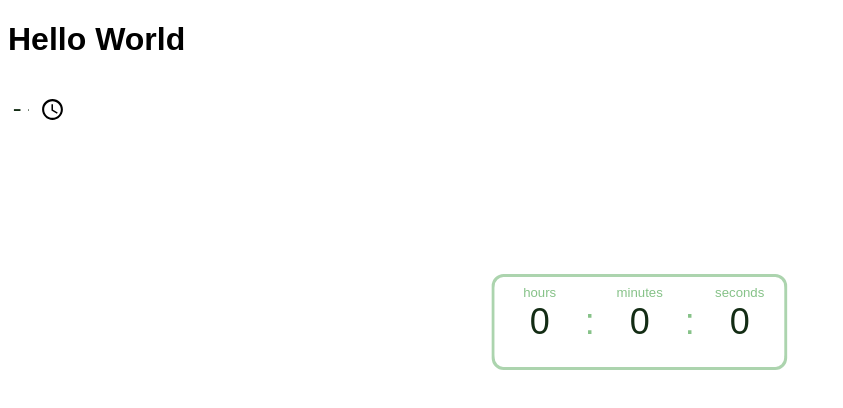
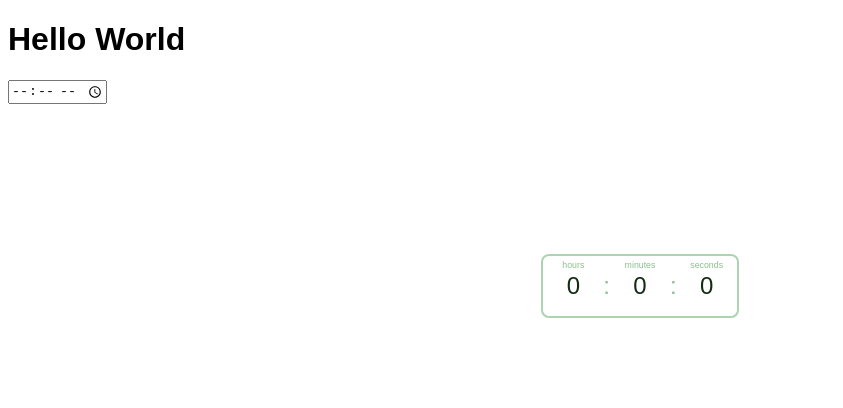
Before and after one commit to rami2076/multitimer-react, a React (Vite) app: page / in a window 1280 px wide. Shown: the top 408 px of the page, without its empty margins (0-843 px from the left). Built offline with nearby package versions, Linux system fonts and the light colour scheme.

Commit message:
time-box専用のクラスを設定して他のDOMに影響しないように変更

```diff
--- a/src/CustomInputTime.tsx
+++ b/src/CustomInputTime.tsx
@@ -6,8 +6,8 @@ function CustomInputTime() {
   return (
     <>
       <div>
-        <div className={'time_wrapper'}>
-          <div className={'time_input'}>
+        <div className={'time-wrapper'}>
+          <div className={'time-input'}>
             <TimeBox name={'hours'} defaultValue={'0'} min={0} max={10}></TimeBox>
             <span>:</span>
             <TimeBox name={'minutes'} defaultValue={'0'} min={0} max={59}></TimeBox>
--- a/src/TimeBox.tsx
+++ b/src/TimeBox.tsx
@@ -8,9 +8,10 @@ export interface TimeBoxProps {
 function TimeBox(prop: TimeBoxProps) {
   return (
     <>
-      <label htmlFor={prop.name}>
-        <span className={`label`}>{prop.name}</span>
+      <label className={'time-box'} htmlFor={prop.name}>
+        <span className={`label time-box`}>{prop.name}</span>
         <input
+          className={'time-box'}
           name={prop.name}
           max={prop.max}
           min={prop.min}
--- a/src/style/input-time.css
+++ b/src/style/input-time.css
@@ -7,16 +7,16 @@ body {
     font-family: sans-serif;
 }
 
-.time_wrapper {
+.time-wrapper {
     width: fit-content;
     margin: 0 auto;
     /*   background: pink; */
     position: relative;
     top: 150px;
-    transform: scale(1.5);
+    /*transform: scale(1.5);*/
 }
 
-.time_input {
+.time-input {
     border: 2px solid var(--inactive);
     width: fit-content;
     color: #86c288;
@@ -25,7 +25,7 @@ body {
     align-items: center;
 }
 
-input {
+input.time-box {
     width: 60px;
     height: 60px;
     border: none;
@@ -36,7 +36,7 @@ input {
     color: #132c14;
 }
 
-label {
+label.time-box {
     display: flex;
     flex-direction: column;
     justify-content: center;
@@ -44,43 +44,43 @@ label {
     align-items: center;
 }
 
-.label {
+.label.time-box {
     font-size: 0.55rem;
     position: absolute;
     top: 4.5px;
 }
 
 /* Chrome, Safari, Edge, Opera */
-input::-webkit-outer-spin-button,
-input::-webkit-inner-spin-button {
+.time-box input::-webkit-outer-spin-button,
+.time-box input::-webkit-inner-spin-button {
     -webkit-appearance: none;
     margin: 0;
 }
 
 /* Firefox */
-input[type="number"] {
+input[type="number"].time-box {
     -moz-appearance: textfield;
 }
 
-.time_input,
-input {
+.time-input,
+input.time-box {
     border-radius: 8px;
     font-size: 1.5rem;
 }
 
-input:focus {
+input:focus.time-box {
     outline: 3px solid var(--active);
 }
 
-input:focus + .label {
+input:focus + .label.time-box {
     color: var(--active);
 }
 
-input.invalid:focus {
+input.invalid:focus .time-box {
     outline: 3px solid red;
 }
 
-input.invalid:focus + .label {
+input.invalid:focus + .label.time-box {
     color: red;
 }
 
```
